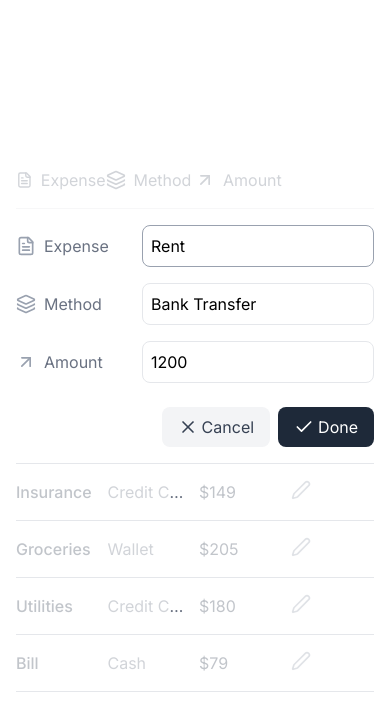
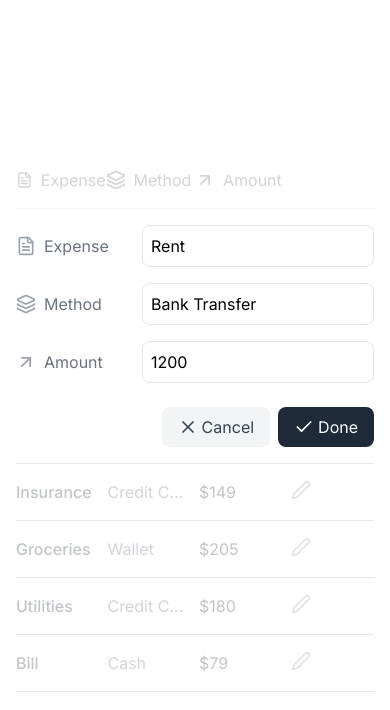
Before and after one commit to lakbychance/animations, a React (Vite) app: page /inline-table-control in a window 390 px wide. Both pictures are taken after a click on the button 300 px from the left and 334 px from the top of the page. Shown: the top 710 px of the page. Built offline with nearby package versions, Linux system fonts and the light colour scheme; a web font is replaced by a local one.

Commit message:
disable focus lock for mobile to prevent layout shift

```diff
--- a/package.json
+++ b/package.json
@@ -4,7 +4,7 @@
   "version": "0.0.0",
   "type": "module",
   "scripts": {
-    "dev": "vite",
+    "dev": "vite --host",
     "build": "tsc -b && vite build",
     "lint": "eslint .",
     "preview": "vite preview"
--- a/src/components/InlineTableControl.tsx
+++ b/src/components/InlineTableControl.tsx
@@ -89,15 +89,11 @@ const TableCell = ({
 }) => (
 
     // Layout position here ensures that the text doesn't stretch when transition happens between span and input
-    <motion.div layout='position' layoutId={layoutId} className={`${className} truncate`}>
-        <motion.span
-            animate={{
-                opacity: isEditing ? 0.3 : 1,
-                filter: isEditing ? "blur(0.5px)" : "blur(0px)",
-            }}
-        >
-            {children}
-        </motion.span>
+    <motion.div layout='position' layoutId={layoutId} className={`${className} truncate`} animate={{
+        opacity: isEditing ? 0.3 : 1,
+        filter: isEditing ? "blur(0.5px)" : "blur(0px)",
+    }}>
+        {children}
     </motion.div>
 );
 
@@ -155,6 +151,8 @@ export const InlineTableControl = () => {
         focusLastEditTarget();
     };
 
+    const isMobile = typeof window !== "undefined" && window.innerWidth < 768;
+
     return (
         <MotionConfig transition={{ duration: 0.5, type: "spring", bounce: 0 }}>
             <div className="h-screen font-[Inter] w-full bg-white">
@@ -198,7 +196,7 @@ export const InlineTableControl = () => {
 
                                 {editingId === expense.id ? (
                                     <motion.div className="col-span-full col-start-1">
-                                        <FocusLock>
+                                        <FocusLock disabled={isMobile}>
                                             <form onKeyDown={(e) => {
                                                 if (e.key === "Escape") {
                                                     handleCancel();
```
